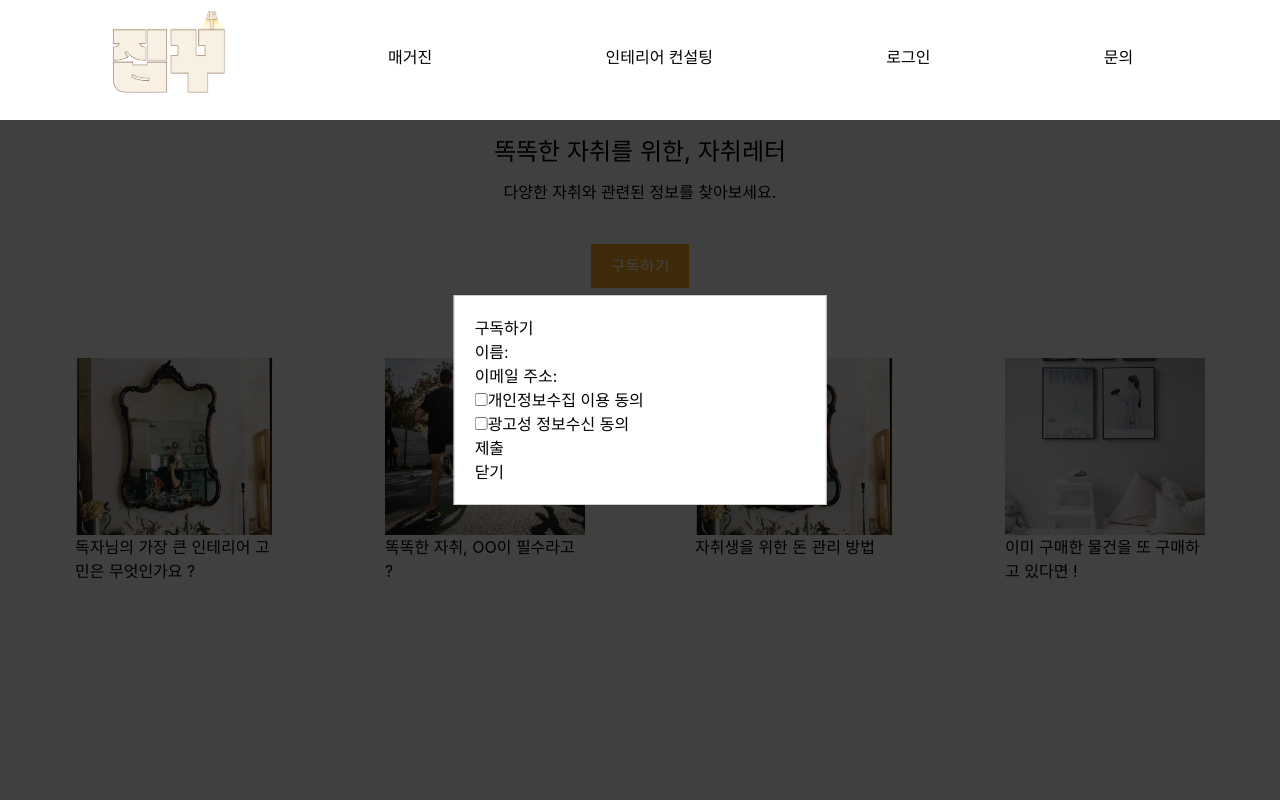
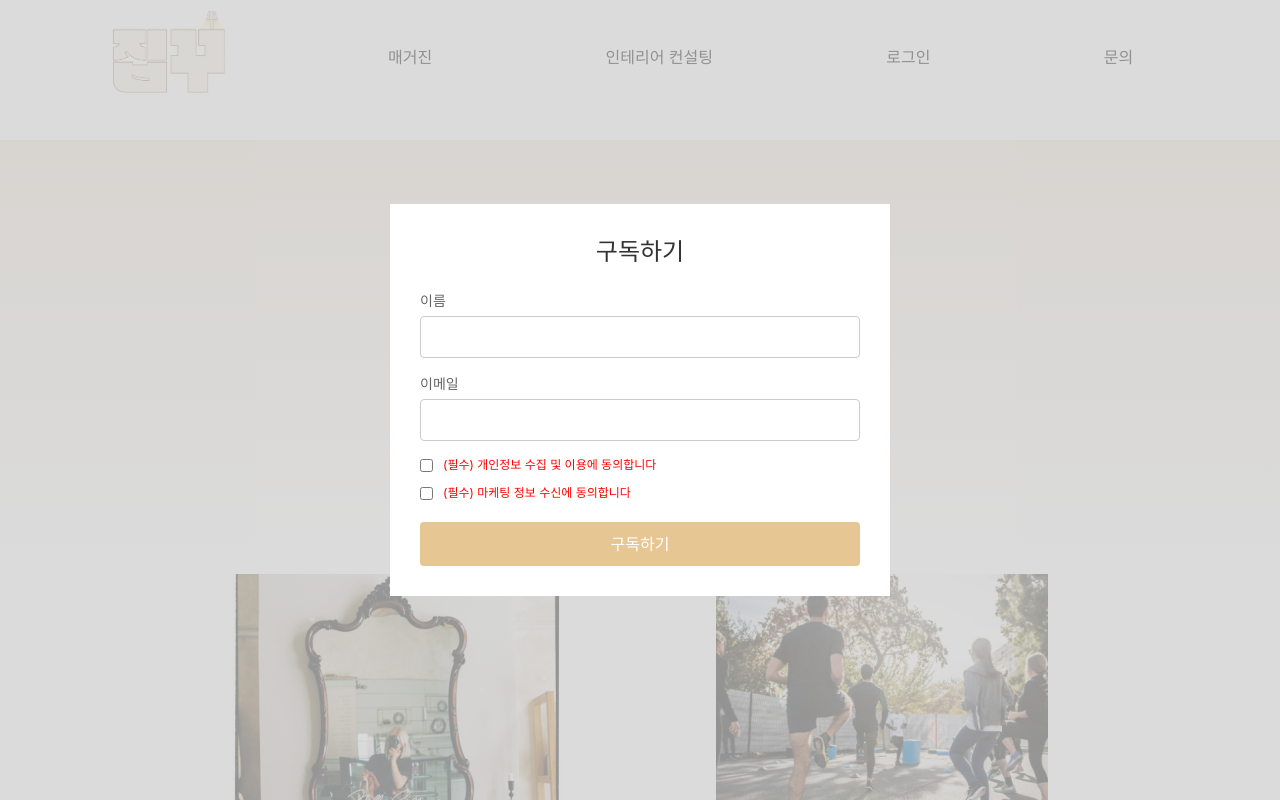
Before and after one commit to house-making-node/FRONT, a React (Create React App) app: page /homeletter in a window 1280 px wide. Both pictures are taken after a click on the button "구독하기". Shown: the top 800 px of the page. Built offline with nearby package versions, Linux system fonts and the light colour scheme.

Commit message:
share-letter

```diff
--- a/package.json
+++ b/package.json
@@ -9,6 +9,7 @@
     "react": "^18.3.1",
     "react-dom": "^18.3.1",
     "react-hook-form": "^7.52.1",
+    "react-icons": "^5.2.1",
     "react-modal": "^3.16.1",
     "react-router-dom": "^6.25.0",
     "react-scripts": "5.0.0",
--- a/src/component/sendletter/HomeLetter.js
+++ b/src/component/sendletter/HomeLetter.js
@@ -5,6 +5,7 @@ import Thumbnail from "./Thumbnail";
 import mirror from "../img/mirror.png";
 import running from "../img/running.png";
 import room from "../img/room.png";
+import house from "../img/house.png";
 
 function HomeLetter() {
   const [modalIsOpen, setModalIsOpen] = useState(false);
@@ -20,6 +21,7 @@ function HomeLetter() {
   return (
     <div className="HomeLetter">
       <header className="HomeLetter-header">
+        <img src={house} alt='house'/>
         <h1>똑똑한 자취를 위한, 자취레터</h1>
         <p>다양한 자취와 관련된 정보를 찾아보세요.</p>
         <button onClick={openModal} className="subscribe-button">
--- a/src/component/sendletter/SubscriptionalModal.js
+++ b/src/component/sendletter/SubscriptionalModal.js
@@ -1,42 +1,98 @@
 import React from "react";
 import Modal from "react-modal";
+import "./letter.css";
+import { useState, useEffect } from "react";
+import { PrivacyPopup } from "./privacypopup";
 
 Modal.setAppElement("#root");
 
 function SubscriptionModal({ isOpen, onRequestClose }) {
+  const [privacyChecked, setPrivacyChecked] = useState(false);
+  const [marketingChecked, setMarketingChecked] = useState(false);
+  const [showPrivacyPopup, setShowPrivacyPopup] = useState(false);
+  const [showMarketingPopup, setShowMarketingPopup] = useState(false);
+
+  const handlePrivacyChange = (event) => {
+    setPrivacyChecked(event.target.checked);
+  };
+
+  const handleMarketingChange = (event) => {
+    setMarketingChecked(event.target.checked);
+  };
+
+  useEffect(() => {
+    if (privacyChecked){
+      setShowPrivacyPopup(true);
+    }
+    else{
+      setShowPrivacyPopup(false);
+    }
+  }, [privacyChecked]);
+
+  useEffect(() => {
+    if (marketingChecked) {
+      setShowMarketingPopup(true);
+    } else {
+      setShowMarketingPopup(false);
+    }
+  }, [marketingChecked]);
+
+  const closePrivacyPopup = () => {
+    setShowPrivacyPopup(false);
+  };
+
+  const closeMarketingPopup = () => {
+    setShowMarketingPopup(false);
+  };
+
   return (
+    <>
       <Modal
       isOpen={isOpen}
       onRequestClose={onRequestClose}
       className="modal"
       overlayClassName="overlay"
     >
+      <div className="modal-outer">
+        <div className="modal-content">
           <h2>구독하기</h2>
           <form>
-        <div>
-          <label>이름:</label>
-          <input type="text" name="name" required />
+            <div className="input-group">
+              <label htmlFor="name">이름</label>
+              <input type="text" id="name" name="name" required />
             </div>
-        <div>
-          <label>이메일 주소:</label>
-          <input type="email" name="email" required />
+            <div className="input-group">
+              <label htmlFor="email">이메일</label>
+              <input type="email" id="email" name="email" required />
             </div>
-        <div>
-          <label>
-            <input type="checkbox" name="privacy" required />
-            개인정보수집 이용 동의
-          </label>
+            <div className="checkbox-group">
+              <input type="checkbox" id="privacy" name="privacy" checked={privacyChecked} onChange={handlePrivacyChange} required />
+              <label htmlFor="privacy" style={{color:"red"}}>(필수) 개인정보 수집 및 이용에 동의합니다</label>
             </div>
-        <div>
-          <label>
-            <input type="checkbox" name="ads" />
-            광고성 정보수신 동의
-          </label>
+            <div className="checkbox-group">
+              <input type="checkbox" id="marketing" name="marketing" checked={marketingChecked} onChange={handleMarketingChange} />
+              <label htmlFor="marketing" style={{color:"red"}}>(필수) 마케팅 정보 수신에 동의합니다</label>
             </div>
-        <button type="submit">제출</button>
+            <button type="submit" className="submit-button">구독하기</button>
           </form>
-      <button onClick={onRequestClose}>닫기</button>
+        </div>
+      </div>
+      <PrivacyPopup
+        isOpen={showPrivacyPopup}
+        onClose={closePrivacyPopup}
+          title="개인정보 수집 및 이용"
+          content="자취레터 발송을 위한 최소한의 개인정보를 수집하고 이용합니다. 수집된 정보는 발송 외 다른 목적으로 이용되지 않으며, 서비스가 종료되거나 구독을 해지할 경우 즉시 파기됩니다."
+      />
+      <PrivacyPopup
+        isOpen={showMarketingPopup}
+        onClose={closeMarketingPopup}
+        title="광고성 정보 수신."
+        content="제휴 판촉, 프로모션, 이벤트 정보 등의 광고성 정보를 수신합니다."
+      />
     </Modal>
+    </>
+
+
   );
 }
 
--- a/src/component/sendletter/Thumbnail.js
+++ b/src/component/sendletter/Thumbnail.js
@@ -1,10 +1,48 @@
 import React from "react";
+import { useState } from "react";
+import {BsBookmark, BsBookmarkFill} from "react-icons/bs";
 
-function Thumbnail({ id, src, description }) {
+function Thumbnail({ id, src, description, onClick }) {
+  const [isBookmarked, setIsBookmarked] = useState(false);
+  const [showPopup, setShowPopup] = useState(false);
+  const [popupMessage, setPopupMessage] = useState("");
+
+  const handleBookmarkClick = (e) => {
+    e.stopPropagation();
+    if (isBookmarked) {
+      setPopupMessage("저장 취소되었습니다");
+    } else {
+      setPopupMessage("저장되었습니다");
+    }
+    setIsBookmarked(!isBookmarked);
+    setShowPopup(true);
+  };
+
+  const handleConfirmClick = () => {
+    setShowPopup(false);
+  }
+
   return (
-    <div className="thumbnail" key={id}>
-      <img src={src} alt={`thumbnail-${id}`} />
-      <p>{description}</p>
+    <div className="thumbnail" onClick={onClick}>
+      <div className="thumbnail-image-container">
+        <img src={src} alt={`thumbnail-${id}`} className="thumbnail-image" />
+        <button  className={`bookmark-button ${isBookmarked ? "bookmarked" : ""}`}
+        onClick={handleBookmarkClick}>
+          {isBookmarked ? (
+            <BsBookmarkFill color="white" size={24}/>
+          ) : (<BsBookmark color = "white" size={24} />
+          )}
+        </button>
+      </div>
+      <p className="thumbnail-description">{description}</p>
+      {showPopup && (
+        <div className="popup-overlay">
+          <div className="popup">
+            <p>{popupMessage}</p>
+            <button className="confirm-button" onClick={handleConfirmClick}>확인</button>
+          </div>
+        </div>
+      )}
     </div>
   );
 }
--- a/src/component/sendletter/letter.css
+++ b/src/component/sendletter/letter.css
@@ -1,10 +1,18 @@
 .HomeLetter {
-  padding-top: 134px; /* Navbar의 높이(94px) + 추가 여백 */
+  padding-top: 140px;
+  max-width: 1920px;
+  max-height: 1548px;
+  margin: 0 auto;
+  box-sizing: border-box;
+  position: relative;
+  z-index: 1;
+
 }
 
 .HomeLetter-header {
   text-align: center;
-  margin-bottom: 40px;
+  margin-bottom: 20px;
+  background: linear-gradient(to bottom, rgba(239, 214, 187, 0.5) ,rgba(255, 255, 255,0.7) );
 }
 
 .header-content {
@@ -13,9 +21,19 @@
   align-items: center;
 }
 
+.HomeLetter-header img {
+  display: inline-block;
+  margin-right: 10px;
+  vertical-align: middle;
+  margin-bottom:0px;
+  margin-top:160px;
+}
+
 .HomeLetter-header h1 {
+  padding-top: 15px;
   font-size: 24px;
   margin-bottom: 10px;
+  margin-top:0px;
 }
 
 .HomeLetter-header p {
@@ -35,31 +53,150 @@
 .thumbnails {
   display: flex;
   flex-wrap: wrap;
-  justify-content: space-around;
-  margin: 20px;
+  gap: 20px; /* 썸네일 사이의 간격 조정 */
+  justify-content: space-between; /* 썸네일 사이의 공간을 균등하게 분배 */
+  width: 816px; /* 컨테이너 너비 고정 */
+  height: 847px; /* 컨테이너 높이 고정 */
+  overflow: auto; /* 컨테이너의 내용이 넘칠 경우 스크롤 가능 */
+  margin: 0 auto; /* 중앙 정렬을 위한 여백 설정 */
+  box-sizing: border-box; /* 패딩과 보더를 포함한 크기 계산 */
 }
 
 .thumbnail {
-  width: 200px;
-  margin: 10px;
-  text-align: left;
+  width: 332px;
+  height: 293px;
+  box-sizing: border-box;
+  position: relative;
+  /* overflow: hidden; */
 }
 
-.thumbnail img {
+.thumbnail-image-container {
+  position: relative;
   width: 100%;
-  height: auto;
+  height: 100%;
 }
+
+@media (min-width: 700px) {
+  .thumbnails {
+    gap: 152px;
+  }
+}
+
+.thumbnail-image {
+  width: 100%;
+  height: 100%;
+  object-fit: cover;
+  display: block;
+}
+
+.thumbnail-description {
+  margin-top: 20px;
+  text-align: center;
+}
+
+.bookmark-button {
+  position: absolute;
+  bottom: 10px;
+  right: 10px;
+  width: 24px;
+  height: 24px;
+  z-index: 2;
+  padding: 2px;
+}
+
+/* .bookmark-button::before {
+  content: url('../img/bookmark.png') no-repeat center center;
+  background-size: cover;
+  font-size: 24px; /* 아이콘 크기 */
+  /* color: rgb(250, 246, 246); /* 기본 아이콘 색상 */
+/* } */ */
+
+/* .bookmark-button.bookmarked::before {
+  content:  '\2661';
+  background-size: cover;
+  color: rgb(188, 34, 34);
+} */ */
 
 .modal {
   position: absolute;
+  width: 400px;
   top: 50%;
   left: 50%;
   right: auto;
   bottom: auto;
   transform: translate(-50%, -50%);
+  color: white;
+  padding: 20px;
+  border: none;
+  box-shadow: 0 4px 6px rgba(0, 0, 0, 0.1);
+  z-index: 1005;
+}
+
+.modal-outer {
   background: white;
-  padding: 20px;
+  padding: 30px;
+  width: 500px;
+}
+
+.modal-content {
+  text-align: left;
+}
+
+.modal h2 {
+  font-size: 24px;
+  color: #333;
+  margin-bottom: 20px;
+  text-align: center;
+}
+
+.input-group {
+  margin-bottom: 15px;
+}
+
+.input-group label {
+  display: block;
+  margin-bottom: 5px;
+  font-size: 14px;
+  color: #666;
+}
+
+.input-group input {
+  width: 100%;
+  padding: 8px;
   border: 1px solid #ccc;
+  border-radius: 4px;
+}
+
+.checkbox-group {
+  display: flex;
+  align-items: center;
+  margin-bottom: 10px;
+  text-emphasis-color: red;
+}
+
+.checkbox-group input {
+  margin-right: 10px;
+}
+
+.checkbox-group label {
+  font-size: 12px;
+  color: #666;
+}
+
+.submit-button {
+  width: 100%;
+  background-color: #e6c793;
+  color: white;
+  border: none;
+  padding: 10px;
+  font-size: 16px;
+  cursor: pointer;
+  border-radius: 4px;
+  margin-top: 10px;
+}
+
+.submit-button:hover {
+  background-color: #d9b57d;
 }
 
 .overlay {
@@ -68,5 +205,106 @@
   left: 0;
   right: 0;
   bottom: 0;
+  background-color: rgba(204, 204, 204, 0.708);
+  display: flex;
+  justify-content: center;
+  align-items: center;
+  z-index: 1000;
+}
+
+.popup-overlay {
+  position: fixed;
+  top: 0;
+  left: 0;
+  right: 0;
+  bottom: 0;
   background-color: rgba(0, 0, 0, 0.75);
+  z-index: 2000;
+  display: flex;
+  justify-content: center;
+  align-items: center;
 }
+
+.popup {
+  width: 600px;
+  height: 150px;
+  position: absolute;
+  top: 120px;
+  left: 382px;
+  background-color: white;
+  padding: 20px;
+  border-radius: 0px;
+  box-shadow: 0 0 10px rgba(0,0,0,0.2);
+  text-align: center;
+  display: flex;
+  justify-content: center;
+  align-items: center;
+  z-index: 1200;
+}
+
+.privacy-popup-overlay {
+  position: fixed;
+  top: 0;
+  left: 0;
+  right: 0;
+  bottom: 0;
+  background-color: rgba(0, 0, 0, 0.5);
+  display: flex;
+  justify-content: center;
+  align-items: center;
+  z-index: 2000;
+}
+
+.confirmPopup {
+  width: 500px;
+  height: 400px;
+  max-width: 90%;
+  background-color: white;
+  padding: 20px;
+  box-shadow: 0 0 10px rgba(100, 97, 97, 0.2);
+  z-index: 2001;
+  position: relative;
+}
+
+.popup-content {
+  padding: 40px;
+  text-align: center;
+  display: flex;
+  flex-direction: column;
+  justify-content: space-between;
+  height: 100%;
+}
+
+.popup-content h2 {
+  font-size: 24px;
+  margin-bottom: 20px;
+}
+
+.popup-content p {
+  font-size: 13px;
+  line-height: 1.5;
+  margin-bottom: 20px;
+}
+
+.privacy-confirm-button {
+  padding: 10px 20px;
+  background-color: #e6c793;
+  color: white;
+  border: none;
+  cursor: pointer;
+  font-size: 16px;
+  align-self: center;
+}
+
+
+.confirm-button {
+  position: absolute;
+  margin-top: 10px;
+  padding: 5px 15px;
+  background-color:#dcb88d;
+  color: white;
+  border: none;
+  cursor: pointer;
+  bottom: 20px;
+  right: 20px;
+}
--- /dev/null
+++ b/src/component/sendletter/privacypopup.jsx
@@ -0,0 +1,21 @@
+import React from 'react';
+import './letter.css';
+
+export function PrivacyPopup({isOpen, onClose, title, content}){
+    if (!isOpen){
+        return null;
+    }
+
+    return(
+        <div className='privacy-popup-overlay'>
+            <div className='confirmPopup'>
+                <div className='popup-content'>
+                    <h2 className='privacy-popup-title'>{title}</h2>
+                    <p className='privacy-popup-text'>{content}</p>
+                    <button className='privacy-confirm-button' onClick={onClose}>확인</button>
+                </div>
+            </div>
+        </div>
+
+    );
+}
```
Also changed, not shown: src/component/img/bookmark.png (added), 1 other file (tests, documents, lock files or other folders). Lines whose indentation alone changed are shown as unchanged.
